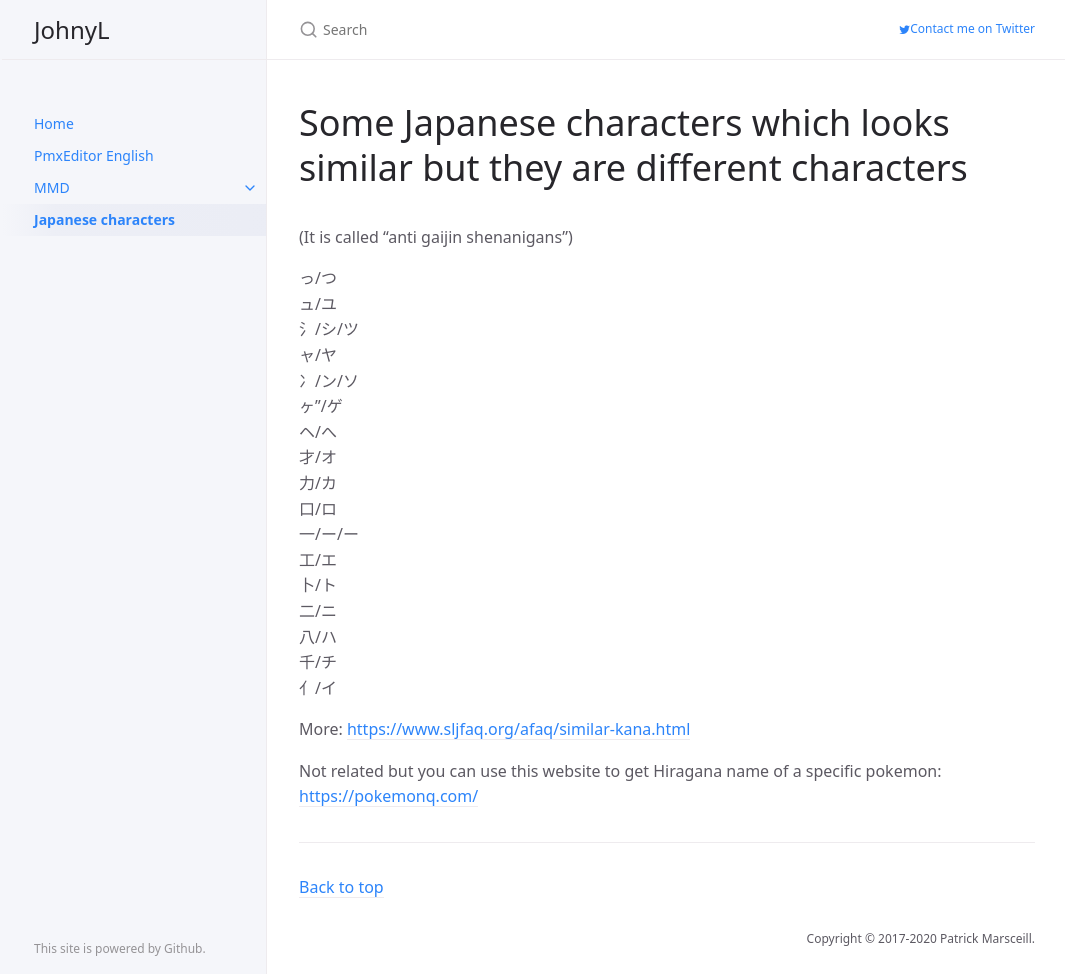
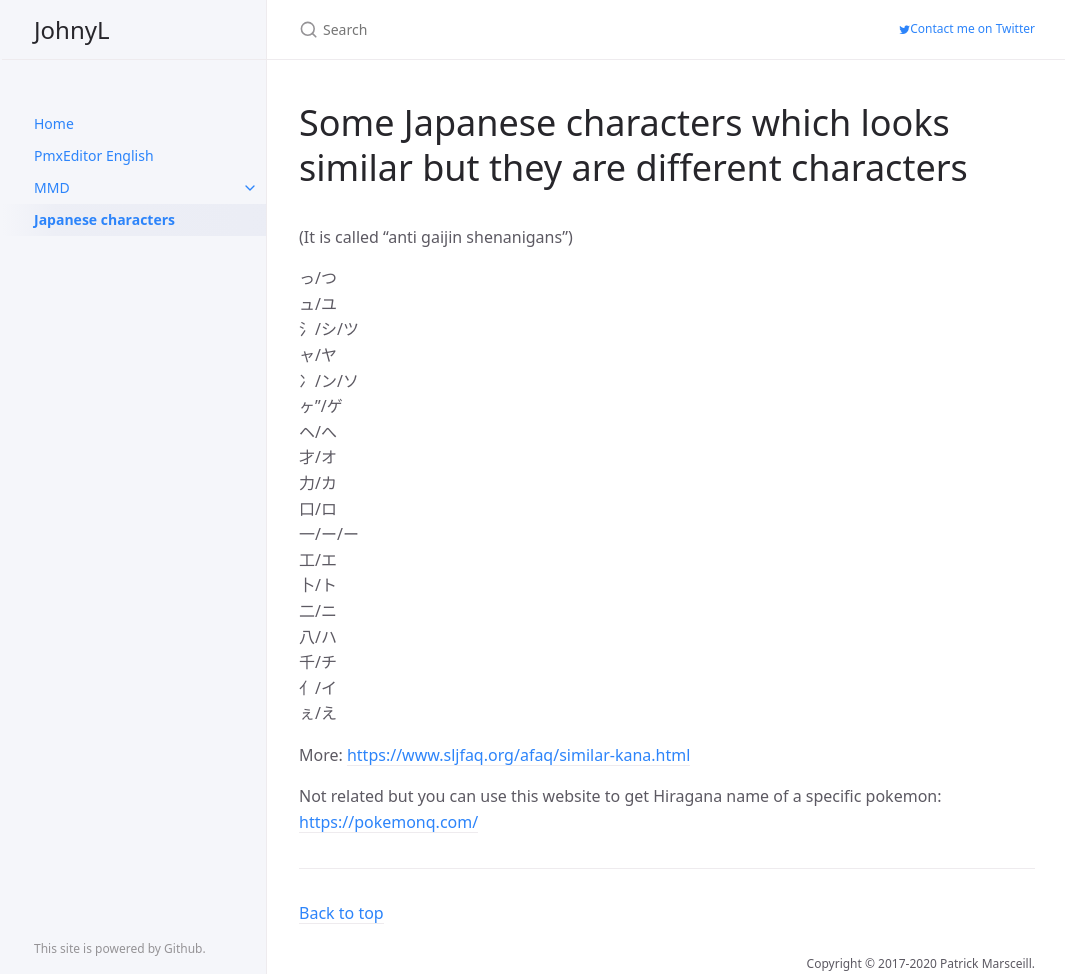
Before and after one commit to johnwithlenon/johnwithlenon.github.io, a Jekyll site: the page built from japchar.md, in a window 1280 px wide and 974 px high. Shown: the whole window, without its empty margins (105-1170 px from the left). Built offline with Jekyll 4.4.1, drawn with Linux system fonts in a browser that asks for light colours.

Commit message:
Update japchar.md

```diff
--- a/japchar.md
+++ b/japchar.md
@@ -26,6 +26,7 @@ description: "Japanese characters"
 八/ハ<br>
 千/チ<br>
 亻/イ<br>
+ぇ/え<br>
 
 More: [https://www.sljfaq.org/afaq/similar-kana.html](https://www.sljfaq.org/afaq/similar-kana.html){: target="_blank" rel="noopener"}
 
```
